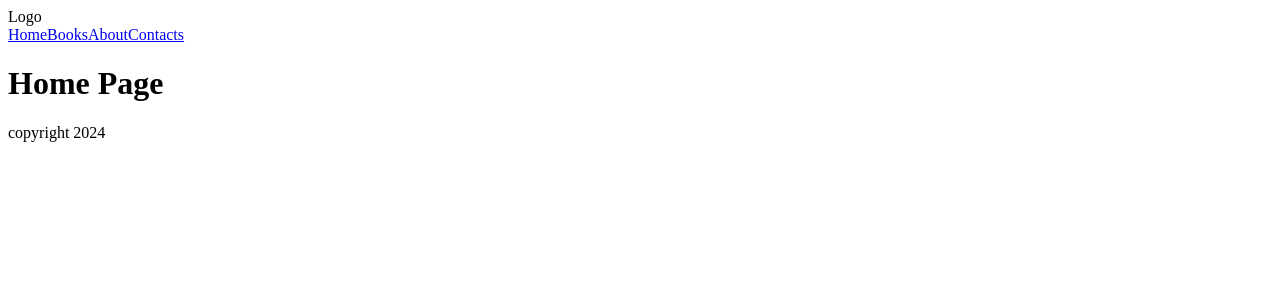
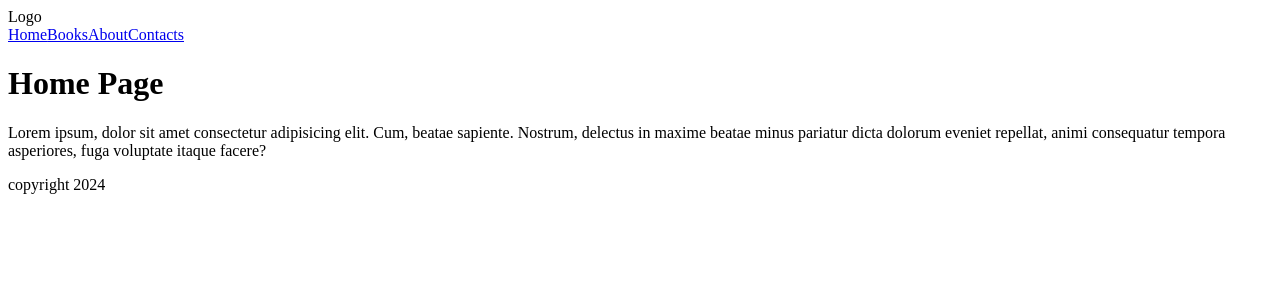
Before and after one commit to dariopalmesi/react-library, a React (Vite) app: page /books in a window 1280 px wide. Shown: the top 300 px of the page. Built offline with nearby package versions, Linux system fonts and the light colour scheme.

Commit message:
upgrade live commit

```diff
--- a/src/pages/About.jsx
+++ b/src/pages/About.jsx
@@ -16,6 +16,7 @@ export default function About() {
                 <h1>
                     Home Page
                 </h1>
+                <p>Lorem ipsum, dolor sit amet consectetur adipisicing elit. Cum, beatae sapiente. Nostrum, delectus in maxime beatae minus pariatur dicta dolorum eveniet repellat, animi consequatur tempora asperiores, fuga voluptate itaque facere?</p>
             </main>
 
             <footer>
--- a/src/pages/Books.jsx
+++ b/src/pages/Books.jsx
@@ -16,6 +16,7 @@ export default function Books() {
                 <h1>
                     Home Page
                 </h1>
+                <p>Lorem ipsum, dolor sit amet consectetur adipisicing elit. Cum, beatae sapiente. Nostrum, delectus in maxime beatae minus pariatur dicta dolorum eveniet repellat, animi consequatur tempora asperiores, fuga voluptate itaque facere?</p>
             </main>
 
             <footer>
--- a/src/pages/Contacts.jsx
+++ b/src/pages/Contacts.jsx
@@ -16,6 +16,7 @@ export default function Contacts() {
                 <h1>
                     Home Page
                 </h1>
+                <p>Lorem ipsum, dolor sit amet consectetur adipisicing elit. Cum, beatae sapiente. Nostrum, delectus in maxime beatae minus pariatur dicta dolorum eveniet repellat, animi consequatur tempora asperiores, fuga voluptate itaque facere?</p>
             </main>
 
             <footer>
--- a/src/pages/Home.jsx
+++ b/src/pages/Home.jsx
@@ -16,6 +16,7 @@ export default function Home() {
                 <h1>
                     Home Page
                 </h1>
+                <p>Lorem ipsum, dolor sit amet consectetur adipisicing elit. Cum, beatae sapiente. Nostrum, delectus in maxime beatae minus pariatur dicta dolorum eveniet repellat, animi consequatur tempora asperiores, fuga voluptate itaque facere?</p>
             </main>
 
             <footer>
```
